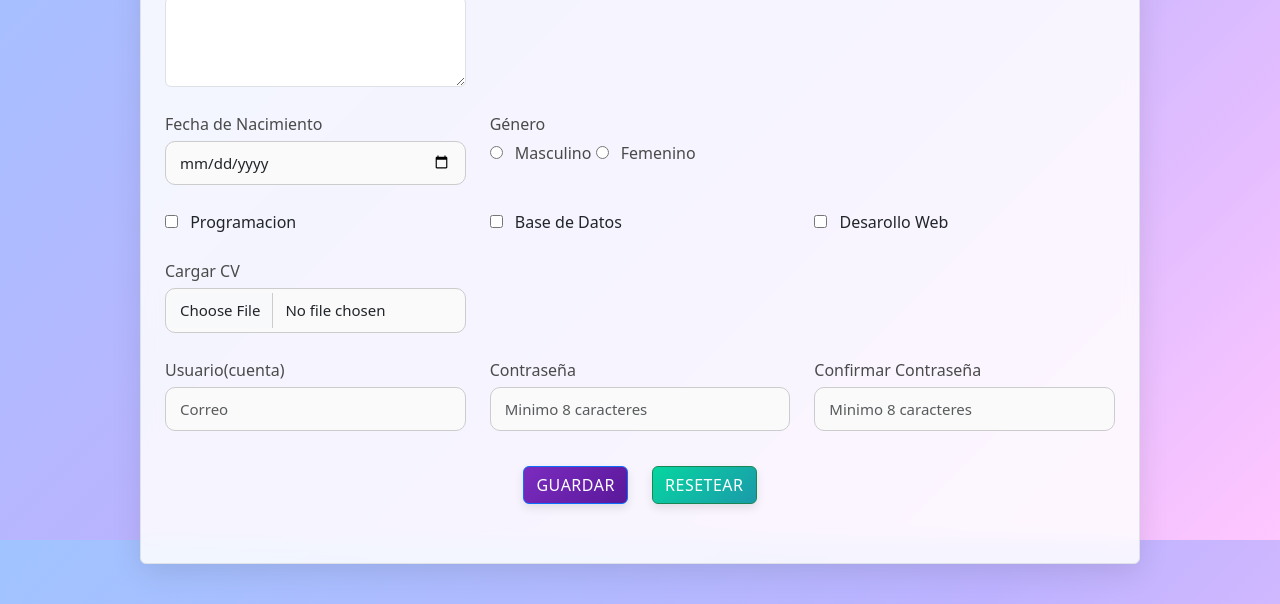
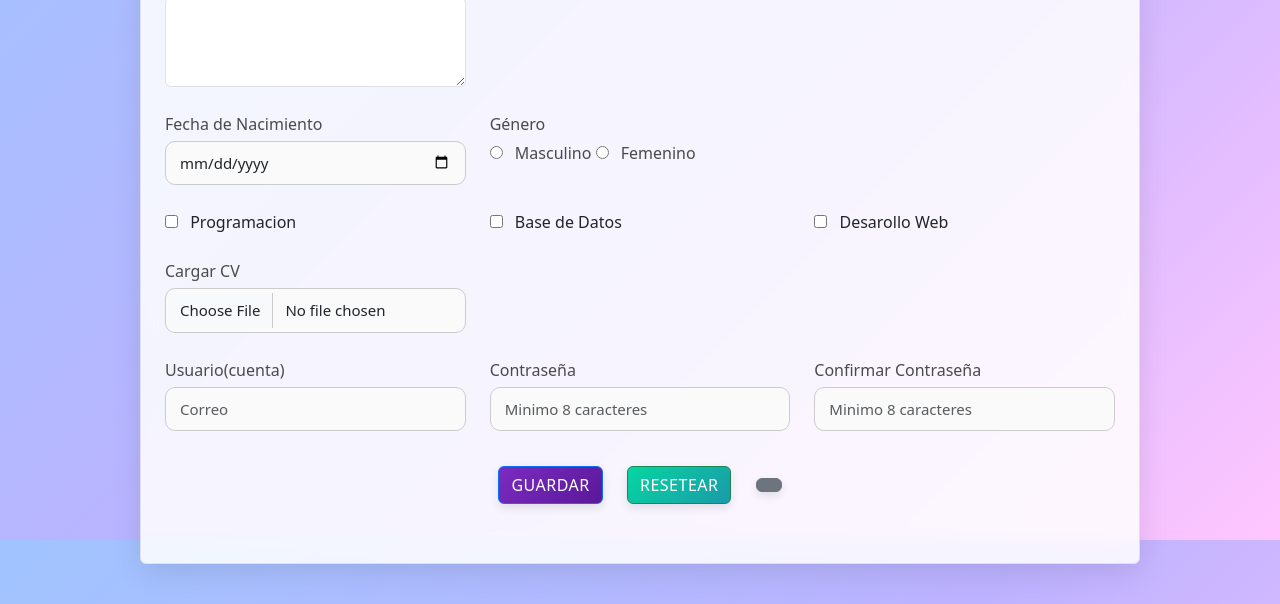
Before and after one commit to fridaherre1989/Evidencia2Desarrollo, a plain HTML site: page formulario-trap/Registro.html in a window 1280 px wide. Shown: the part 260-864 px from the top of the page. Drawn offline with nearby package versions, Linux system fonts and the light colour scheme.

Commit message:
Add navigation button to index page
Added a button to navigate back to the index page.

```diff
--- a/formulario-trap/Registro.html
+++ b/formulario-trap/Registro.html
@@ -98,6 +98,8 @@
                 <div class="col text-center">
                     <button type="submit" class="btn btn-primary">GUARDAR</button>
                     <button type="reset" class="btn btn-success">RESETEAR</button>
+                    <button type="button" class="btn btn-secondary" onclick="window.location.href='index.html'">
+
                 </div>
             </section>
             </section>
@@ -106,4 +108,5 @@
     </main>
 </body>
 
+
 </html>
```
